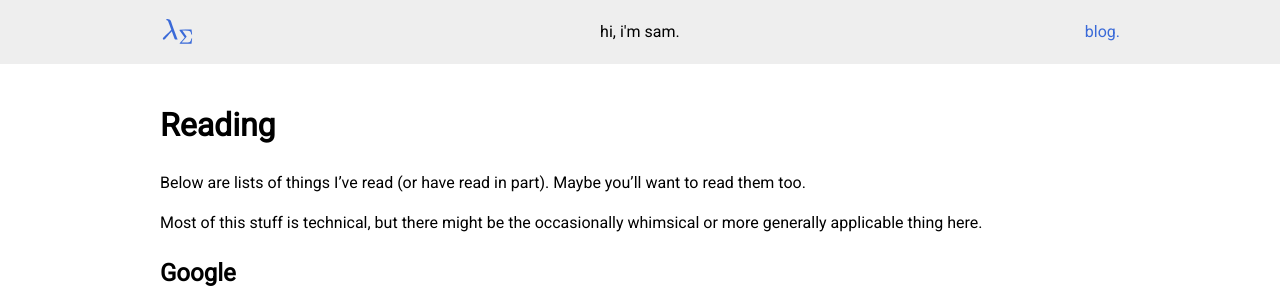
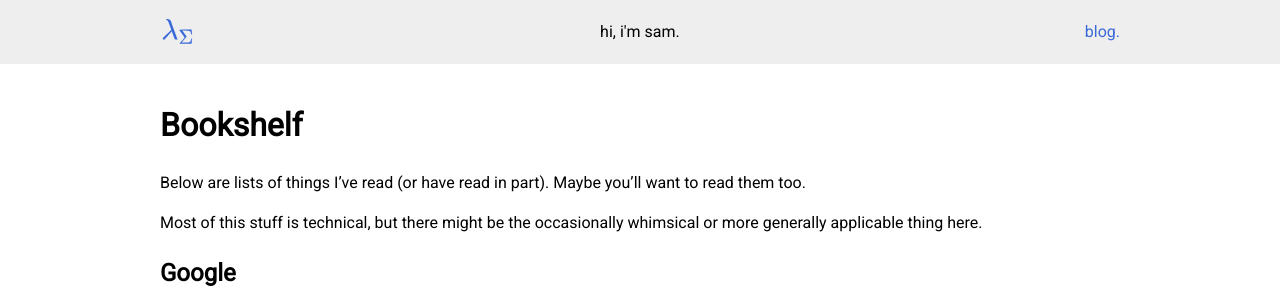
Before and after one commit to sxlijin/sxlijin.github.io, a Jekyll site: the page built from bookshelf.md, in a window 1280 px wide. Shown: the top 300 px of the page. Built offline with Jekyll 4.4.1, drawn with Linux system fonts in a browser that asks for light colours; our own code applies the rules of GitHub Pages for plain Markdown files.

Commit message:
content: rename reading to bookshelf
Inspiration courtesey of https://jvns.ca/bookshelf/

```diff
--- a/reading.md
+++ b/bookshelf.md
@@ -1,4 +1,4 @@
-# Reading
+# Bookshelf
 
 Below are lists of things I've read (or have read in part). Maybe you'll want to read them too.
 
```
